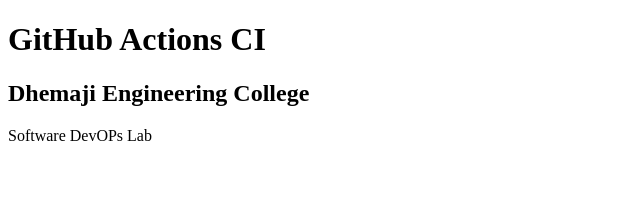
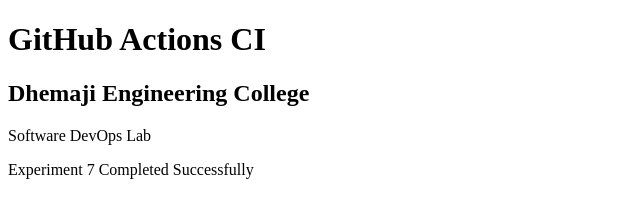
Before and after one commit to pankhipriyamdutta-stu/DevOpsLab2, a plain HTML site: page docker-ci/index.html in a window 1280 px wide. Shown: the whole page, without its empty margins (0-640 px from the left). Drawn offline with Linux system fonts and the light colour scheme.

Commit message:
Updated Home Page - Experiment 7 Completed

```diff
--- a/docker-ci/index.html
+++ b/docker-ci/index.html
@@ -6,6 +6,7 @@
 <body>
 <h1>GitHub Actions CI</h1>
 <h2>Dhemaji Engineering College</h2>
-<p>Software DevOPs Lab</p>
+<p>Software DevOps Lab</p>
+<p>Experiment 7 Completed Successfully</p>
 </body>
 </html>
```
